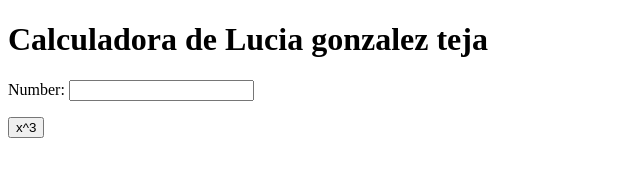
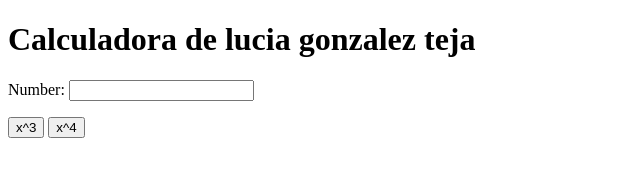
Before and after one commit to luciagt/my_calculator, a plain HTML site: page index.html in a window 1280 px wide. Shown: the whole page, without its empty margins (0-640 px from the left). Drawn offline with Linux system fonts and the light colour scheme.

Commit message:
x^4 button

```diff
--- a/index.html
+++ b/index.html
@@ -5,17 +5,22 @@
 		<meta charset="utf-8">
 	</head>
 	<body>
-		<h1>Calculadora de Lucia gonzalez teja</h1>
+		<h1>Calculadora de lucia gonzalez teja</h1>
 		Number:
 		<input type="text" id="n1">
 		<p>
 			<button onclick="cube()"> x^3 </button>
+			<button onclick="power_4()"> x^4</button>
 		</p>
 		<script type="text/javascript">
 			function cube() {
 				var num = document.getElementById("n1");
 				num.value = Math.pow(num.value, 3);
 			}
+			function power_4() {
+				var num = document.getElementById("n1");
+				num.value = Math.pow(num.value, 4);
+			}
 		</script>
 	</body>
 </html>
```
